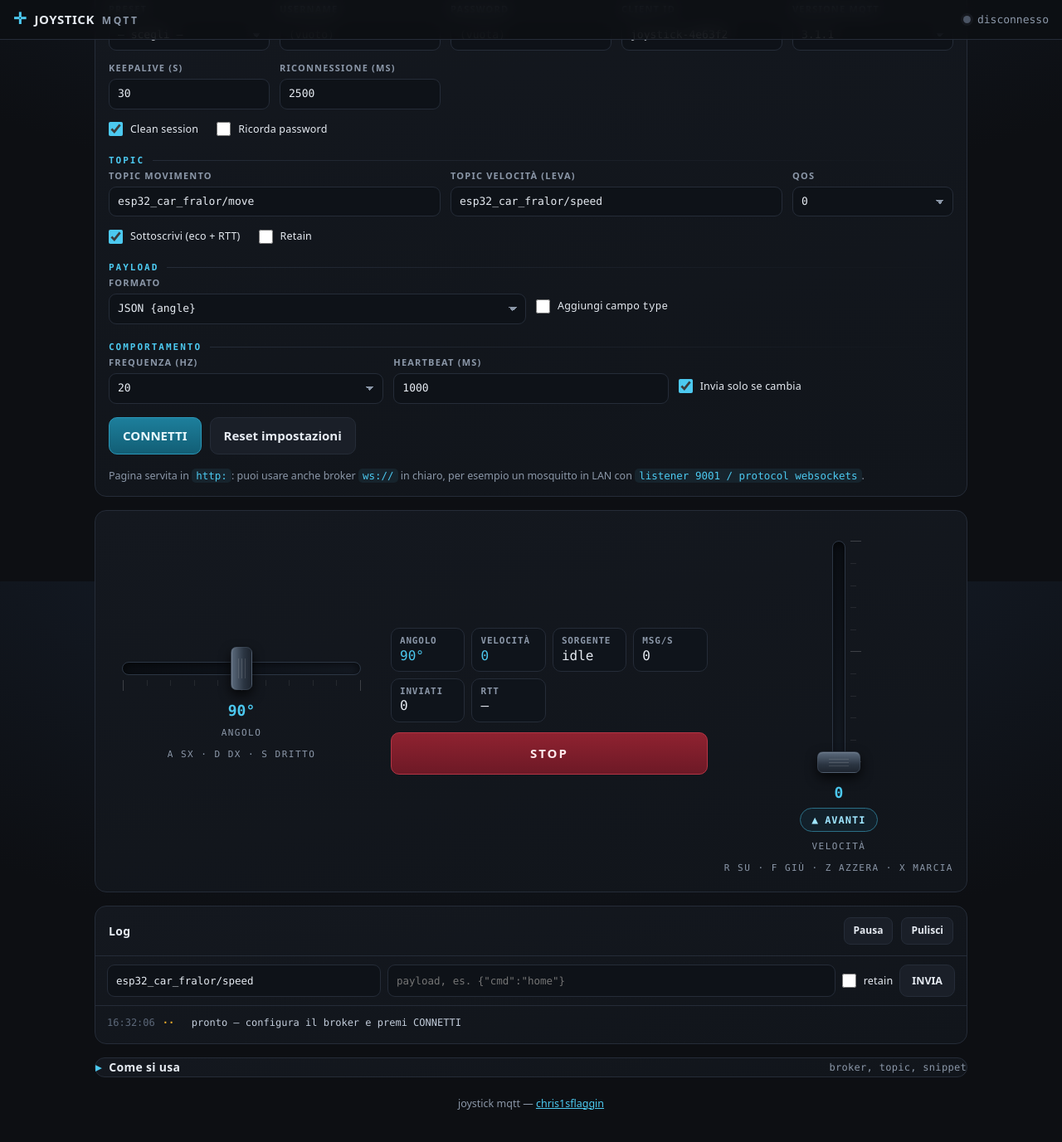
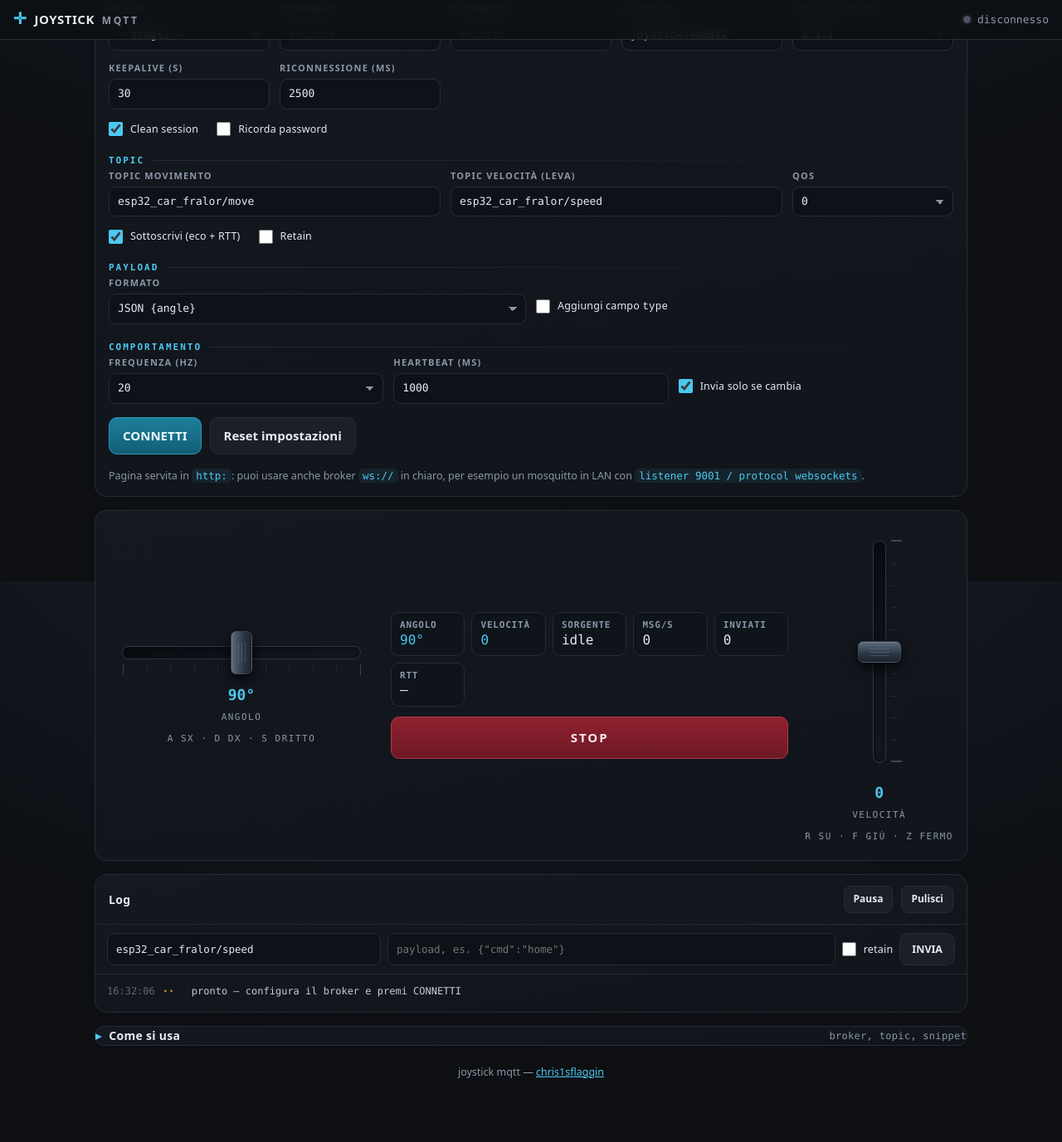
Before and after one commit to Chris1sFlaggin/Chris1sFlaggin.github.io, a Jekyll site: the page joystick/index.html, which Jekyll copies as it is, in a window 1280 px wide and 1400 px high, scrolled down 199 px. Shown: the top 1377 px of the window at 83% size. Built offline with Jekyll 4.4.1, drawn with Linux system fonts in a browser that asks for light colours; part of the change alters nothing that is shown.

Commit message:
joystick: sterzo a leva orizzontale e velocità bipolare
- leva orizzontale (angolo intero 0..180, dritto 90) al posto del joystick 2D
- leva velocità bipolare centrata sullo 0: su=avanti azzurro, giù=retro rosso
- dir ricavato dal segno della leva, niente più bottoncino avanti/retro
- tutti i payload interi (angle, speed modulo, dir)

Co-Authored-By: Claude Opus 4.8 <noreply@anthropic.com>

```diff
--- a/joystick/config.js
+++ b/joystick/config.js
@@ -34,28 +34,32 @@ window.JOYSTICK_CONFIG = {
     gamepadDeadzone: 0.12
   },
 
-  /* ── LEVETTA VERTICALE — VELOCITÀ ────────────────────────────────────────
-     La leva a destra. Resta dove la lasci (come una manetta vera) e
-     stabilisce quanto va veloce il mezzo. Manda solo interi.
+  /* ── LEVETTA VERTICALE — VELOCITÀ (bipolare) ─────────────────────────────
+     La leva a destra, centrata sullo zero: sopra = avanti (azzurra),
+     sotto = retromarcia (rossa). Niente bottoncino: il verso lo dà il segno
+     della leva. Manda solo interi.
 
        topic        dove viene pubblicata la posizione della leva
        label, unit  come sopra
-       min, max     estremi della scala: {speed} è questo intero
+       min, max     estremi: giù (retromarcia piena) e su (avanti piena)
+       center       posizione di riposo/fermo (di solito 0)
        start        valore all'apertura (non viene ricordato)
        step         scatto di tastiera e rotellina del mouse
-       spring       true = torna a "min" appena la lasci
-       keys         tasti: su, giù, azzera
+       spring       true = torna al centro (fermo) appena la lasci
+       keys         tasti: su, giù, azzera (torna al centro)
        gamepadAxis  asse che muove la leva (3 = verticale stick destro)
        gamepadUp/Down  tasti del gamepad che alzano/abbassano la leva (7=R2 6=L2)
        gamepadRate  quanto si muove la leva col gamepad, per secondo
-       reverse      bottoncino avanti/retromarcia: pubblica {dir},
-                    1 = avanti (predefinito), 0 = retromarcia                 */
+
+     Nel payload: {speed} è il MODULO (sempre ≥ 0), {dir} il verso
+     (1 = avanti quando la leva è ≥ centro, 0 = retromarcia sotto).         */
   lever: {
     topic: "esp32_car_fralor/speed",
     label: "velocità",
     unit: "",
-    min: 0,
-    max: 220,
+    min: -220,                  // giù = retromarcia piena
+    max: 220,                   // su = avanti piena
+    center: 0,                  // riposo/fermo
     start: 0,
     step: 5,
     spring: false,
@@ -63,14 +67,7 @@ window.JOYSTICK_CONFIG = {
     gamepadAxis: 3,
     gamepadUp: 7,
     gamepadDown: 6,
-    gamepadRate: 80,
-    reverse: {
-      start: 1,                     // 1 = avanti · 0 = retromarcia
-      keys: ["KeyX"],               // tasto che inverte
-      gamepadButton: 1,             // tasto del gamepad che inverte (null = nessuno)
-      forwardLabel: "avanti",
-      reverseLabel: "retro"
-    }
+    gamepadRate: 80
   },
 
   /* ── STOP ────────────────────────────────────────────────────────────────
--- a/joystick/css/style.css
+++ b/joystick/css/style.css
@@ -169,14 +169,14 @@ button.danger{background:linear-gradient(180deg,#8f2230,#6d1926);border-color:#b
   background:linear-gradient(180deg,#0b0f15,#161c26);
   border:1px solid #2c3644;box-shadow:inset 0 2px 12px #000a;
 }
-.lfill{                                 /* riempimento della leva (.fill è delle barre motori) */
-  position:absolute;left:0;right:0;top:auto;bottom:0;width:auto;height:0;border-radius:10px;
+.lfill{                                 /* riempimento della leva, dal centro (azzurro sopra) */
+  position:absolute;left:0;right:0;top:auto;bottom:50%;width:auto;height:0;border-radius:10px;
   background:linear-gradient(180deg,#4cc9f0,#2aa8cf 55%,#1b7f9e);
-  box-shadow:0 0 18px #4cc9f02e;transition:height .04s linear;
+  box-shadow:0 0 18px #4cc9f02e;transition:height .04s linear,bottom .04s linear;
 }
 .ticks{position:absolute;inset:0;pointer-events:none}
 .ticks i{position:absolute;left:21px;width:7px;height:1px;background:#ffffff14}
-.ticks i.big{width:13px;background:#ffffff2e}
+.ticks i.big{width:13px;height:2px;background:#ffffff33}   /* il centro (0) è una tacca marcata */
 .handle{
   position:absolute;left:50%;bottom:0;margin-left:-26px;
   width:52px;height:26px;border-radius:7px;
@@ -188,15 +188,11 @@ button.danger{background:linear-gradient(180deg,#8f2230,#6d1926);border-color:#b
 .lever.live .handle{box-shadow:0 6px 14px #000b,inset 0 1px 0 #ffffff22,0 0 0 2px #4cc9f055,0 0 22px #4cc9f044}
 .lever.live .rail{border-color:#4cc9f0aa}
 .leverval{font:700 18px/1 var(--mono);color:var(--accent);margin-top:2px}
-.dirbtn{
-  display:flex;align-items:center;gap:7px;padding:7px 13px;border-radius:999px;
-  font:700 12px/1 var(--mono);letter-spacing:1px;text-transform:uppercase;
-  background:#12202a;border:1px solid #2b6f86;color:#9fe6ff;
-}
-.dirbtn .arrow{font-size:13px;line-height:1}
-.dirbtn:hover{border-color:var(--accent)}
-.dirbtn.rev{background:#2a1620;border-color:#b53545;color:#ffc2ca}
-.lever.rev .lfill{background:linear-gradient(180deg,#ff8fa0,#e04a5e 55%,#a92838);box-shadow:0 0 18px #ff4d5e2e}
+.lever.rev .leverval{color:#ff8f9c}       /* numero rosso in retromarcia */
+/* sotto il centro la leva è rossa (retromarcia) */
+.lever.rev .lfill{background:linear-gradient(0deg,#ff8fa0,#e04a5e 55%,#a92838);box-shadow:0 0 18px #ff4d5e2e}
+.lever.rev.live .handle{box-shadow:0 6px 14px #000b,inset 0 1px 0 #ffffff22,0 0 0 2px #ff4d5e66,0 0 22px #ff4d5e55}
+.lever.rev.live .rail{border-color:#ff4d5eaa}
 
 @media(max-width:780px){
   .stage{grid-template-columns:1fr;grid-template-areas:"hud" "steer" "spd";gap:16px;padding:16px 14px}
--- a/joystick/index.html
+++ b/joystick/index.html
@@ -213,9 +213,6 @@
         </div>
       </div>
       <div class="leverval" id="leverVal">0</div>
-      <button class="dirbtn" id="dirBtn" type="button" aria-pressed="false">
-        <span class="arrow" id="dirArrow">▲</span><span id="dirLabel">avanti</span>
-      </button>
       <div class="padlbl" id="leverLbl">velocità</div>
       <div class="padlbl only-wide" id="leverKeys"></div>
     </div>
@@ -248,7 +245,7 @@
         <p>Due topic: uno per lo <b>sterzo</b> (leva orizzontale) e uno per la <b>velocità</b> (leva verticale). Puoi anche puntarli sullo stesso e distinguerli con il campo <code>type</code>. Con <b>Sottoscrivi</b> attivo la pagina si rimette in ascolto sui propri topic: gli echi finiscono nel log e servono a misurare l'RTT.</p>
         <ul>
           <li><b>Sterzo</b> — angolo della leva orizzontale, intero: <code>{"angle":55}</code> (scala 0..180, dritto 90). È il topic <i>movimento</i> (o <code>steer.topic</code> in <code>config.js</code>).</li>
-          <li><b>Velocità</b> — posizione della leva verticale e senso di marcia, interi: <code>{"speed":120,"dir":1}</code>. Si imposta in <code>config.js</code> dentro <code>lever.topic</code>.</li>
+          <li><b>Velocità</b> — leva verticale bipolare (centro = fermo): modulo e verso, interi: <code>{"speed":120,"dir":1}</code> sopra il centro, <code>{"speed":120,"dir":0}</code> sotto. Il topic è <code>lever.topic</code> in <code>config.js</code>.</li>
         </ul>
         <p>La riga sopra il log pubblica un payload qualsiasi su un topic qualsiasi: per il resto è un normale client MQTT.</p>
 
@@ -266,8 +263,7 @@ raw      {angle}                    → "55"</pre>
         <h3>Comandi</h3>
         <ul>
           <li>Sterzo (leva orizzontale, a sinistra): trascina, rotellina del mouse, i tasti indicati sotto la leva o lo stick sinistro del gamepad. Con <code>spring</code> torna dritto quando la lasci.</li>
-          <li>Velocità (leva verticale, a destra): trascina, rotellina, i tasti sotto la leva, il grilletto o lo stick destro del gamepad. Resta dove la lasci.</li>
-          <li>Bottoncino <b>avanti/retro</b> sotto la leva velocità (o il suo tasto): commuta <code>dir</code> fra <code>1</code> e <code>0</code> e ripubblica subito.</li>
+          <li>Velocità (leva verticale bipolare, a destra): trascina, rotellina, i tasti sotto la leva, il grilletto o lo stick destro del gamepad. Sopra il centro va avanti (azzurra), sotto è retromarcia (rossa): il verso finisce in <code>dir</code>, senza bottoncino. Resta dove la lasci.</li>
           <li><span class="kbd">Spazio</span> = STOP: rimette dritto lo sterzo, azzera la velocità e pubblica lo zero. Anche cambiando scheda o perdendo il focus viene inviato lo zero.</li>
         </ul>
 
--- a/joystick/js/app.js
+++ b/joystick/js/app.js
@@ -11,11 +11,10 @@ const FALLBACK_CONFIG = {
     gamepadAxis: 0, gamepadDeadzone: 0.12
   },
   lever: {
-    topic: "", label: "velocità", unit: "", min: 0, max: 100, start: 100, step: 5,
+    topic: "", label: "velocità", unit: "", min: -100, max: 100, center: 0, start: 0, step: 5,
     spring: false,
     keys: { up: ["KeyR"], down: ["KeyF"], zero: ["KeyZ"] },
-    gamepadAxis: 3, gamepadUp: 7, gamepadDown: 6, gamepadRate: 80,
-    reverse: { start: 1, keys: ["KeyX"], gamepadButton: 1, forwardLabel: "avanti", reverseLabel: "retro" }
+    gamepadAxis: 3, gamepadUp: 7, gamepadDown: 6, gamepadRate: 80
   },
   stopKeys: ["Space"],
   defaults: {}
@@ -25,7 +24,6 @@ CFG.steer = Object.assign({}, FALLBACK_CONFIG.steer, CFG.steer || {});
 CFG.steer.keys = Object.assign({}, FALLBACK_CONFIG.steer.keys, CFG.steer.keys || {});
 CFG.lever = Object.assign({}, FALLBACK_CONFIG.lever, CFG.lever || {});
 CFG.lever.keys = Object.assign({}, FALLBACK_CONFIG.lever.keys, CFG.lever.keys || {});
-CFG.lever.reverse = Object.assign({}, FALLBACK_CONFIG.lever.reverse, CFG.lever.reverse || {});
 const ST = CFG.steer, LV = CFG.lever;
 if (!(ST.max > ST.min)) { ST.min = -90; ST.max = 90; }
 if (!(LV.max > LV.min)) { LV.min = 0; LV.max = 100; }
@@ -309,7 +307,6 @@ const STEERKEYS = [].concat(STKEYS.left, STKEYS.right, STKEYS.center);
 const LVKEYS = { up: LV.keys.up || [], down: LV.keys.down || [], zero: LV.keys.zero || [] };
 const LEVERKEYS = [].concat(LVKEYS.up, LVKEYS.down, LVKEYS.zero);
 const STOPKEYS = CFG.stopKeys;
-const RV = LV.reverse || {};
 const steerHeld = new Set();
 
 function typingIn(t) { return !!t && t.nodeType === 1 && t.matches("input,select,textarea,[contenteditable]"); }
@@ -331,8 +328,7 @@ addEventListener("keydown", e => {
   if (STKEYS.center.includes(e.code)) { e.preventDefault(); setSteer(centerVal()); return; }
   if (LVKEYS.up.includes(e.code))   { e.preventDefault(); nudgeLever(+leverStep()); return; }
   if (LVKEYS.down.includes(e.code)) { e.preventDefault(); nudgeLever(-leverStep()); return; }
-  if (LVKEYS.zero.includes(e.code)) { e.preventDefault(); setLever(LV.min); return; }
-  if ((RV.keys || []).includes(e.code)) { e.preventDefault(); toggleDir(); }
+  if (LVKEYS.zero.includes(e.code)) { e.preventDefault(); setLever(centerLV()); return; }
 });
 addEventListener("keyup", e => {
   if (typingIn(e.target)) return;
@@ -340,7 +336,7 @@ addEventListener("keyup", e => {
 });
 
 /* ── input: gamepad ──────────────────────────────────── */
-let gpActive = false, gpLast = performance.now(), gpRevPrev = false, gpSteerAxis = null;
+let gpActive = false, gpLast = performance.now(), gpSteerAxis = null;
 const badge = $("#gpBadge");
 
 addEventListener("gamepadconnected", e => {
@@ -376,14 +372,6 @@ function gpTick() {
   if (dp(LV.gamepadUp)) delta += rate;
   if (dp(LV.gamepadDown)) delta -= rate;
   if (delta) nudgeLever(delta);
-
-  // tasto del gamepad che inverte la marcia, sul fronte di pressione
-  const rb = RV.gamepadButton;
-  if (rb !== null && rb !== undefined) {
-    const now = dp(rb);
-    if (now && !gpRevPrev) toggleDir();
-    gpRevPrev = now;
-  }
 }
 
 /* ── etichette dei tasti ─────────────────────────────── */
@@ -496,38 +484,10 @@ let leverRaw = clamp(+LV.start || 0, LV.min, LV.max);   // accumulatore continuo
 let leverVal = Math.round(leverRaw);                    // valore pubblicato: sempre intero
 let leverId = null;
 
-const dirBtn = $("#dirBtn"), dirArrow = $("#dirArrow"), dirLabel = $("#dirLabel");
-let dirFwd = RV.start === 0 ? 0 : 1;      // 1 = avanti · 0 = retromarcia
-
-function renderDir() {
-  const rev = dirFwd === 0;
-  dirBtn.classList.toggle("rev", rev);
-  leverEl.classList.toggle("rev", rev);
-  dirBtn.setAttribute("aria-pressed", String(rev));
-  dirArrow.textContent = rev ? "▼" : "▲";
-  dirLabel.textContent = rev ? (RV.reverseLabel || "retro") : (RV.forwardLabel || "avanti");
-}
-function setDir(v) {
-  const nv = v ? 1 : 0;
-  if (nv === dirFwd) return;
-  dirFwd = nv;
-  renderDir();
-  lastSpeedKey = null;                    // il cambio di marcia si vede subito
-  speedTick(true);
-}
-function toggleDir() { setDir(dirFwd ? 0 : 1); }
-// il click lo sintetizza solo il puntatore primario: con un dito già su una leva
-// il bottone non lo riceverebbe mai. Commuto sul pointerdown, come lo STOP, e
-// gestisco a mano Invio/Spazio visto che il click non lo uso più.
-dirBtn.addEventListener("pointerdown", ev => {
-  if (ev.button > 0) return;              // tasto destro/centrale del mouse
-  ev.preventDefault();                    // niente focus rubato né selezione
-  toggleDir();
-});
-dirBtn.addEventListener("keydown", ev => {
-  if (ev.key === " " || ev.key === "Enter") { ev.preventDefault(); toggleDir(); }
-});
-dirBtn.addEventListener("contextmenu", e => e.preventDefault());
+// verso di marcia ricavato dal segno della leva (nessun bottoncino)
+function centerLV() { return Math.round(clamp(+LV.center || 0, LV.min, LV.max)); }
+function leverDir() { return leverVal < centerLV() ? 0 : 1; }   // 0 = retro · 1 = avanti
+function leverMag() { return Math.abs(leverVal - centerLV()); } // modulo, sempre ≥ 0
 
 function leverStep() { return +LV.step || 1; }
 function leverNorm() { return (leverVal - LV.min) / (LV.max - LV.min); }   // 0..1
@@ -541,7 +501,11 @@ function setLever(v) {
 function nudgeLever(d) { setLever(leverRaw + d); }
 function renderLever() {
   const p = leverNorm();
-  fillEl.style.height = (p * 100) + "%";
+  const cp = (centerLV() - LV.min) / (LV.max - LV.min);   // frazione del centro
+  const lo = Math.min(cp, p), hi = Math.max(cp, p);
+  fillEl.style.bottom = (lo * 100) + "%";
+  fillEl.style.height = ((hi - lo) * 100) + "%";
+  leverEl.classList.toggle("rev", leverVal < centerLV());  // sotto il centro = rossa
   handleEl.style.bottom = "calc(" + (p * 100) + "% - " + (handleEl.offsetHeight / 2) + "px)";
   const shown = leverVal + (LV.unit || "");
   leverValEl.textContent = shown;
@@ -569,7 +533,7 @@ function leverRelease(ev) {
   try { leverEl.releasePointerCapture(leverId); } catch (e) {}
   leverId = null;
   leverEl.classList.remove("live");
-  if (LV.spring) setLever(LV.min);
+  if (LV.spring) setLever(centerLV());
 }
 leverEl.addEventListener("pointerup", leverRelease);
 leverEl.addEventListener("pointercancel", leverRelease);
@@ -600,7 +564,7 @@ function zeroAll() {
 }
 function panic() {
   zeroAll();
-  setLever(LV.min);                       // sterzo dritto, manetta a zero
+  setLever(centerLV());                    // sterzo dritto, leva al centro (fermo)
   const T = topics();
   const p = movePayload("stop");
   if (T.move && pub(T.move, p.payload, F.retain.checked)) lastKey = p.key;
@@ -615,10 +579,11 @@ addEventListener("pagehide", () => { if (client && connected) { try { client.end
 /* ── valori + payload (tutti interi) ─────────────────── */
 function moveVals(src, t) {
   const angle = steerVal, c = centerVal();
+  const mag = leverMag(), dir = leverDir();
   return {
     angle: angle, anglei: angle, a: angle,
     heading: angle < c ? "left" : angle > c ? "right" : "straight",
-    speed: leverVal, speedi: leverVal, dir: dirFwd,
+    speed: mag, speedi: mag, dir: dir,   // modulo + verso (dal segno della leva)
     src: src, t: t
   };
 }
@@ -702,7 +667,7 @@ function speedTick(force) {
   const T = topics();
   if (!T.speed) return;
   const payload = speedPayload();
-  const key = leverVal + ":" + dirFwd;
+  const key = String(leverVal);           // il verso è già nel segno di leverVal
   const now = performance.now();
   const hb = +F.hb.value || 0;
   // la leva è un valore impostato, non un flusso: niente raffica anche in modalità continua
@@ -799,8 +764,7 @@ $("#leverLbl").textContent = LV.label || "velocità";
 $("#leverKeys").textContent = [
   LVKEYS.up[0] && keyLabel(LVKEYS.up[0]) + " su",
   LVKEYS.down[0] && keyLabel(LVKEYS.down[0]) + " giù",
-  LVKEYS.zero[0] && keyLabel(LVKEYS.zero[0]) + " azzera",
-  (RV.keys && RV.keys[0]) && keyLabel(RV.keys[0]) + " marcia"
+  LVKEYS.zero[0] && keyLabel(LVKEYS.zero[0]) + " fermo"
 ].filter(Boolean).join(" · ");
 
 refreshHint();
@@ -808,15 +772,10 @@ refreshUrl();
 syncFmtUI();
 renderSteer();
 renderLever();
-renderDir();
 if (!F.pubTopic.value) F.pubTopic.value = topics().speed || topics().move;
 
 // segnala le sovrapposizioni in config.js invece di ignorarle in silenzio
 function checkConfig() {
-  for (const code of (RV.keys || [])) {
-    if (STEERKEYS.includes(code)) log("err", "config.js: " + code + " serve sia allo sterzo sia alla retromarcia: vince lo sterzo");
-    else if (LEVERKEYS.includes(code)) log("err", "config.js: " + code + " è sia un tasto della leva sia la retromarcia: vince la leva");
-  }
   for (const code of LEVERKEYS) {
     if (STEERKEYS.includes(code)) log("err", "config.js: " + code + " serve sia allo sterzo sia alla leva velocità: vince lo sterzo");
     else if (STOPKEYS.includes(code)) log("err", "config.js: " + code + " è sia STOP sia un tasto della leva: vince STOP");
```
